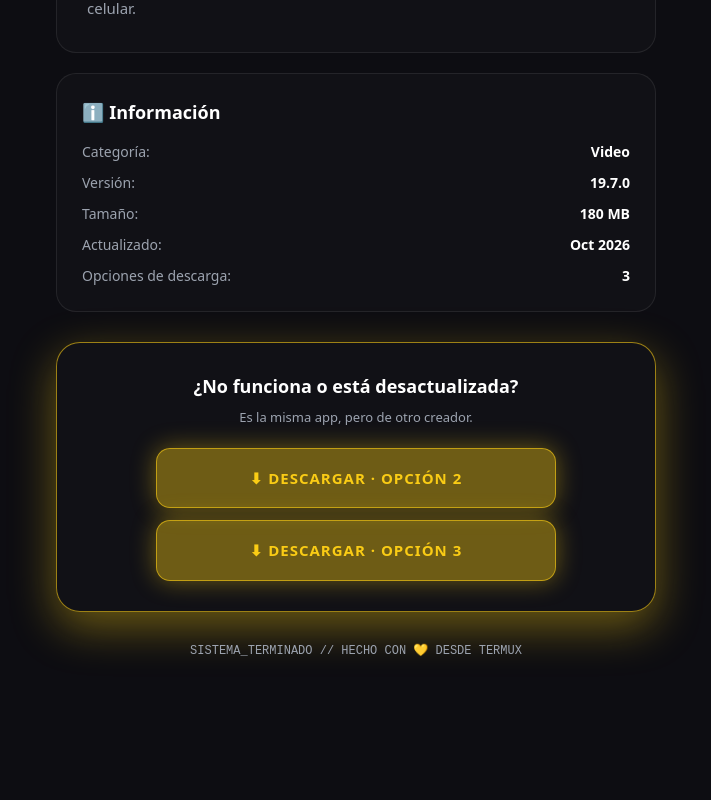
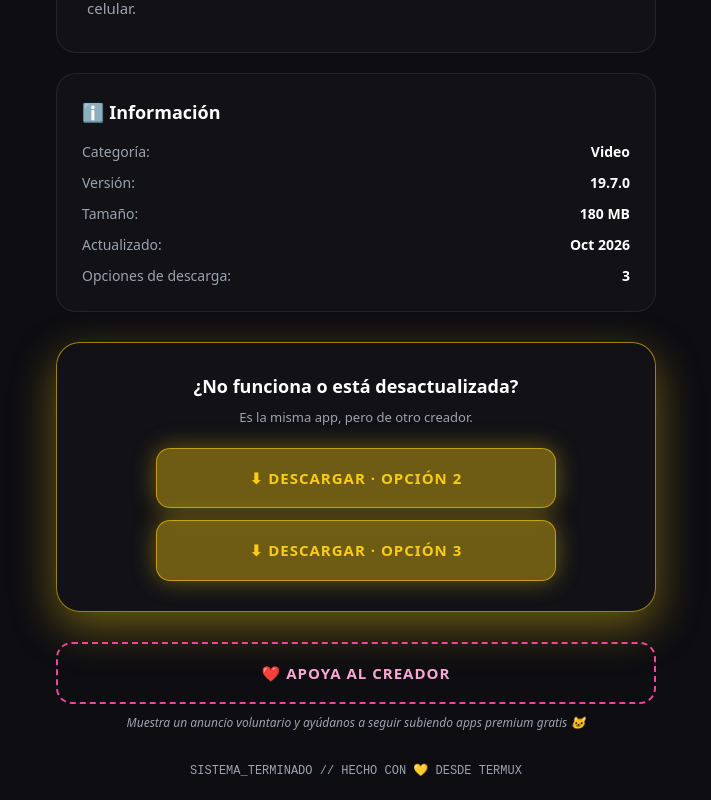
Before and after one commit to Ema242vu/APPS, a Next.js app: page /apps/capcut in a window 1280 px wide. Shown: the part 822-1622 px from the top of the page, without its empty margins (284-995 px from the left). Before the commit the page ends 1502 px from the top, so only its background shows below. Built offline with nearby package versions, Linux system fonts and the light colour scheme.

Commit message:
Boton Apoya al creador en cada app con enlace directo de Monetag

```diff
--- a/app/apps/[slug]/page.tsx
+++ b/app/apps/[slug]/page.tsx
@@ -175,6 +175,38 @@ export default function AppPage() {
           </button>
         )}
 
+        {/* ❤️ Botón Apoya al creador */}
+        <a
+          href="https://omg10.com/4/11940171"
+          target="_blank"
+          rel="noopener noreferrer"
+          className="bounce-click"
+          style={{
+            display: "flex",
+            alignItems: "center",
+            justifyContent: "center",
+            gap: "10px",
+            width: "100%",
+            marginTop: "30px",
+            padding: "18px",
+            borderRadius: "16px",
+            backgroundColor: "transparent",
+            border: "2px dashed #ec4899",
+            color: "#f9a8d4",
+            fontWeight: "bold",
+            fontSize: "15px",
+            textDecoration: "none",
+            letterSpacing: "1px",
+            textTransform: "uppercase",
+            transition: "all 0.3s ease",
+          }}
+        >
+          ❤️ Apoya al creador
+        </a>
+        <p style={{ textAlign: "center", color: "var(--text-muted)", fontSize: "12px", marginTop: "10px", fontStyle: "italic" }}>
+          Muestra un anuncio voluntario y ayúdanos a seguir subiendo apps premium gratis 🐱
+        </p>
+
         <p style={{ textAlign: "center", color: "var(--text-muted)", fontSize: "12px", marginTop: "30px", fontFamily: "monospace" }}>
           SISTEMA_TERMINADO // HECHO CON 💛 DESDE TERMUX
         </p>
```
